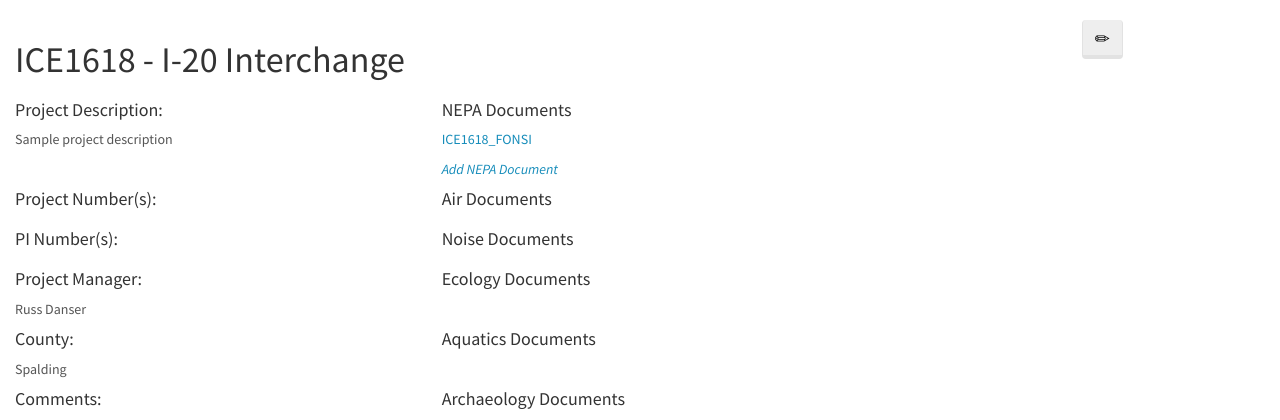
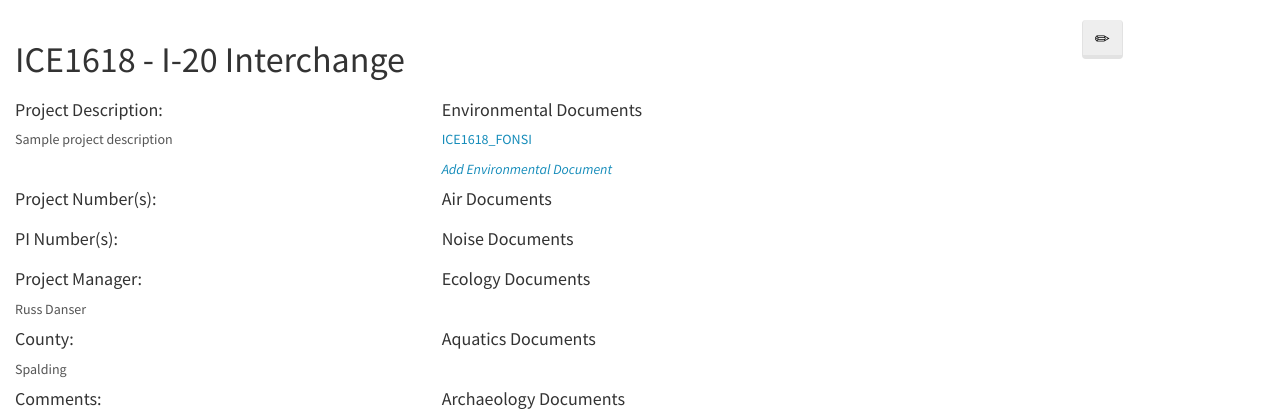
Before and after one commit to fstraw/django-pt, a Django app: page /nepa/projects/4/ in a window 1280 px wide. Shown: the part 80-500 px from the top of the page. Run offline with Django 3.2, Linux system fonts and the light colour scheme; data comes from the database, SQL or seed files in the repository; both versions use the stored data as it was after the commit; data that the repository does not hold is empty; parts of the project's set-up code (start-up, migrations or seed data) failed here and were passed over; some libraries are stand-ins or nearby versions; some web fonts are replaced.

Commit message:
Enhanced templates

```diff
--- a/nepa/templates/add_nepa.html
+++ b/nepa/templates/add_nepa.html
@@ -11,7 +11,7 @@ $( document ).ready(function() {
   });
 });
   </script>
-<h1>Edit Nepa</h1>
+<h1>Edit Environmental Document</h1>
 	<form method="POST">
 	{% csrf_token %}
 	{% for field in nepa_form %}
--- a/nepa/templates/home.html
+++ b/nepa/templates/home.html
@@ -23,7 +23,7 @@ $( document ).ready(function() {
   </div>
 
 <table id="id_project_table" class="table table-bordered">
-	<tr id="hdr">
+	<tr>
 		<td><b>Job Number</b></td>
 		<td><b>Project Name</b></td>
 		<td><b>Project Manager</b></td>
@@ -32,7 +32,7 @@ $( document ).ready(function() {
 		<td><b>State Draft Due In</b></td>
 		<td><b>FHWA Draft Due In</b></td>
 	{% for project in project_list %}
-	</tr id="row_info">
+	</tr>
 		<td> <a href='{{ project.id }}/'>{{ project.jobnumber }}</td>
 		<td> {{ project.projectname }}</td>
 		<td> {{ project.projectmanager }} </td>
--- a/nepa/templates/projectdash.html
+++ b/nepa/templates/projectdash.html
@@ -14,13 +14,14 @@
 <div class="row">
   <div class="col-md-4"><h4>Project Description:</h4> {{ project.projectdescription }}</div>
   <div class="col-md-4">
-    <h4>NEPA Documents</h4>
+    <h4>Environmental Documents</h4>
     {% if project.nepadocs.all %}
       {% for nepadoc in project.nepadocs.all %} <a href="{% url 'nepa_dash' project.id nepadoc.id %}"> {{ nepadoc | linebreaks }} </a> {% endfor %}
     {% else %}
-      No NEPA Documents
+      No Environmental Documents
+	  <br>
     {% endif %}
-  <i><a href="{% url 'nepa_add' project.id %} ">Add NEPA Document</a></i>
+  <i><a href="{% url 'nepa_add' project.id %} ">Add Environmental Document</a></i>
   </div>
   <!--<div class="col-md-4"><h4>Air</h4> {% for air in project.air_set.all %} {{ air }} {% endfor %}</div>-->
 </div>
```
Also changed, not shown: db.sqlite3.
